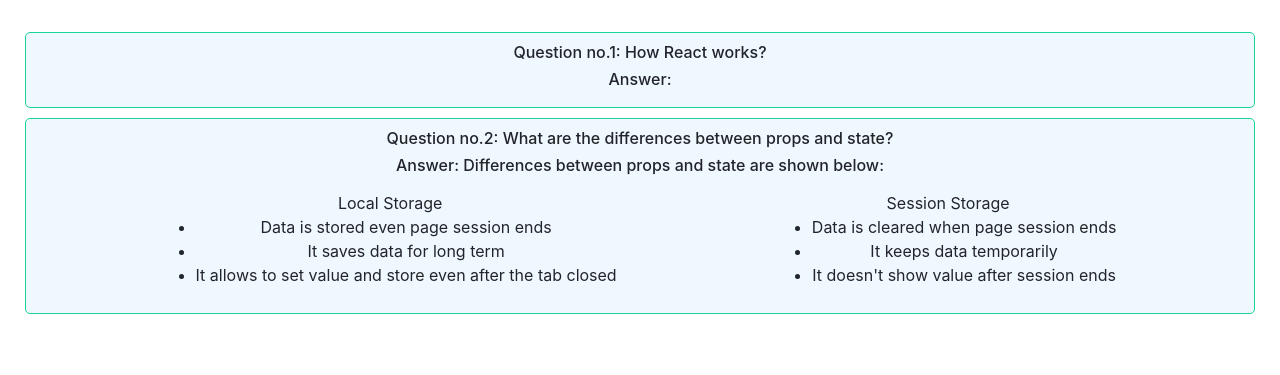
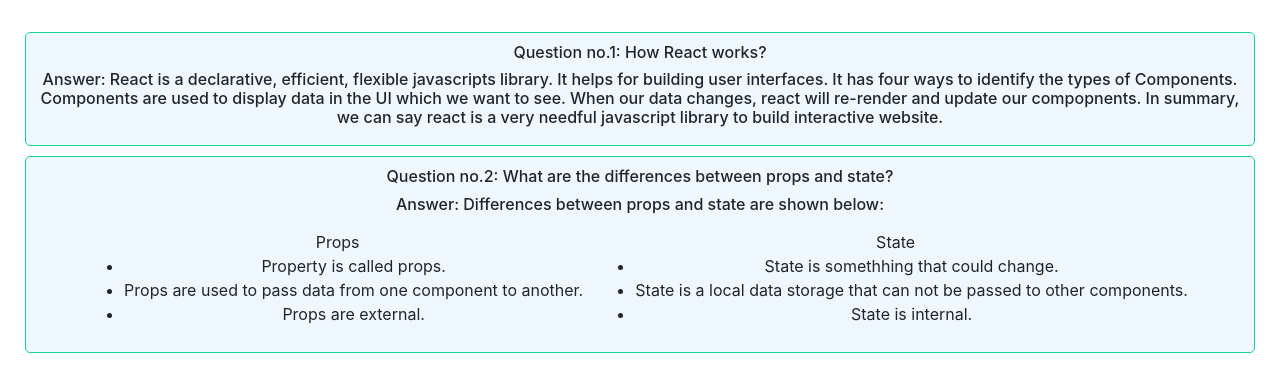
Before and after one commit to Shimu21/A8-Unique-Hijab-shop, a React (Create React App) app: page / in a window 1280 px wide. Shown: the part 1775-2150 px from the top of the page. Before the commit the page ends 2114 px from the top, so only its background shows below. Built offline with nearby package versions, Linux system fonts and the light colour scheme.

Commit message:
finishing touch

```diff
--- a/src/Components/QuestionAnswer/QuestionAnswer.js
+++ b/src/Components/QuestionAnswer/QuestionAnswer.js
@@ -11,7 +11,12 @@
             <div className='bonus'>
                 <div className='bonus1'>
                     <h6>Question no.1: How React works? </h6>
-                    <h6>Answer: </h6>
+                    <h6>Answer: React is a declarative, efficient, flexible javascripts library. It helps for building
+                        user interfaces.  It has four ways to identify the types of Components.
+                        Components are used to display data in the UI which we want to see. When our data changes,
+                        react will re-render and update our compopnents. In summary, we can say react is a very
+                        needful javascript library to build interactive website.
+                    </h6>
                 </div>
 
                 <div className='bonus2'>
@@ -19,19 +24,21 @@
                     <h6>Answer: Differences between props and state are shown below:</h6>
                     <div class="container d-flex mt-3">
                         <div class="mx-auto">
-                            Local Storage
+                            Props
                             <ul>
-                                <li>Data is stored even page session ends</li>
-                                <li>It saves data for long term</li>
-                                <li>It allows to set value and store even after the tab closed</li>
+                                <li>Property is called props.</li>
+                                <li>Props are used to pass data from
+                                    one component to another.
+                                </li>
+                                <li>Props are external.</li>
                             </ul>
                         </div>
                         <div class="mx-auto">
-                            Session Storage
+                            State
                             <ul>
-                                <li>Data is cleared when page session ends</li>
-                                <li>It keeps data temporarily</li>
-                                <li>It doesn't show value after session ends</li>
+                                <li>State is somethhing that could change.</li>
+                                <li>State is a local data storage that can not be passed to other components.</li>
+                                <li>State is internal.</li>
                             </ul>
                         </div>
                     </div>
```
